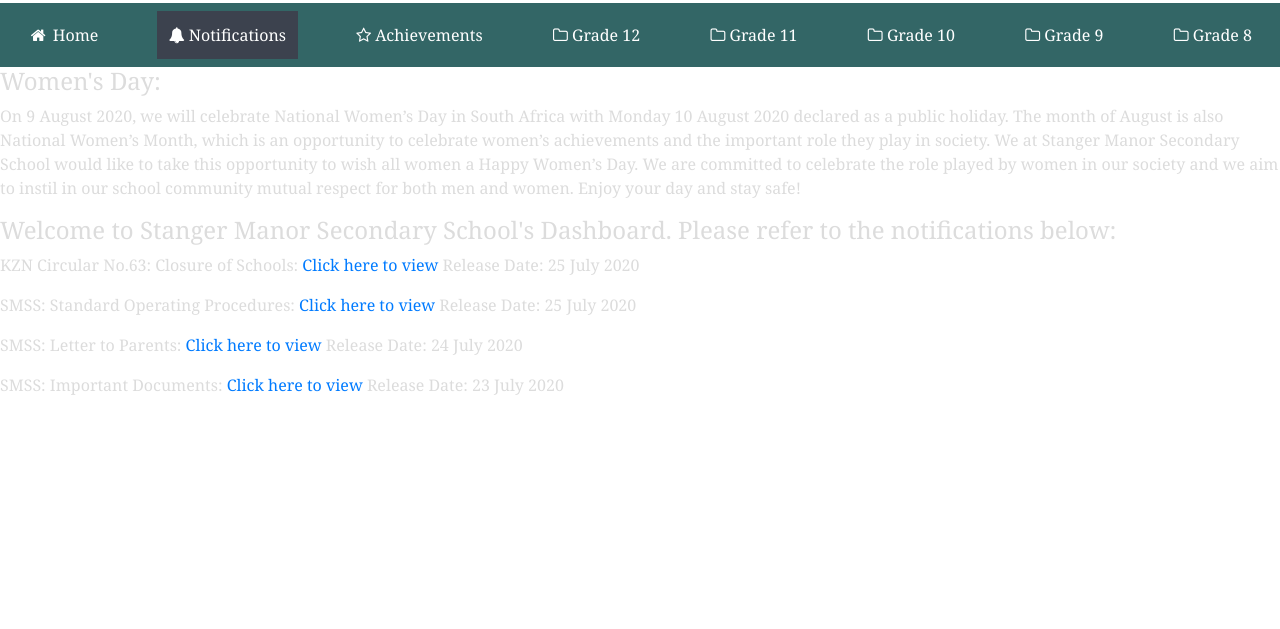
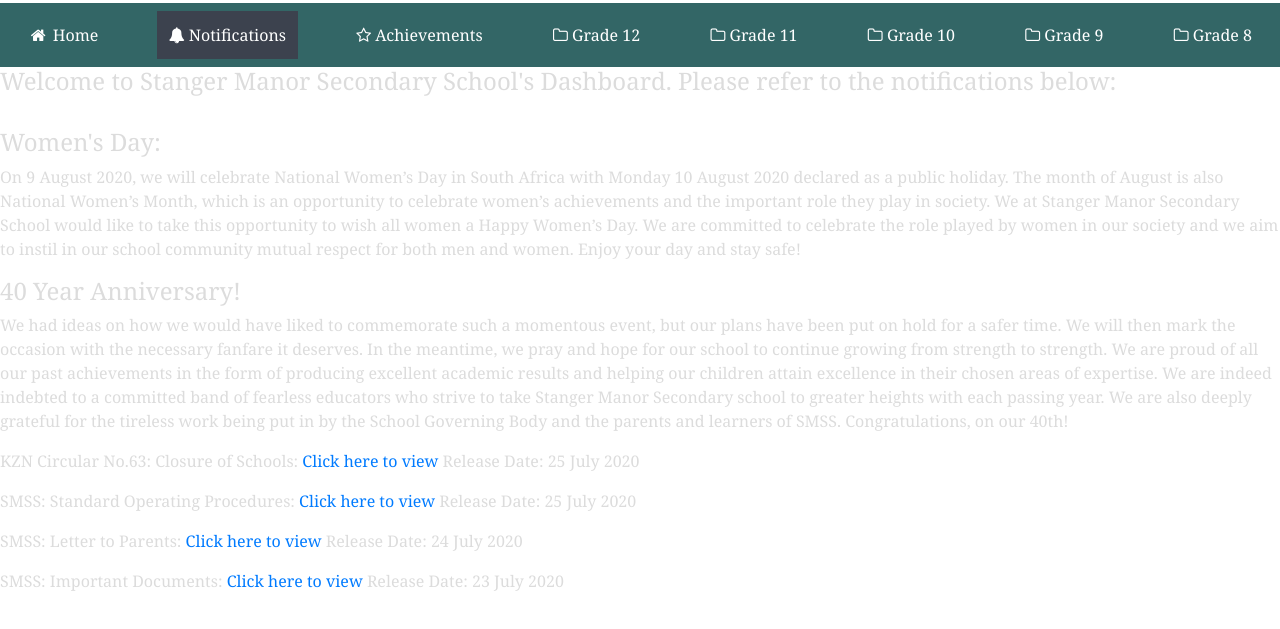
Before and after one commit to BenjaminBedasi/newsmssrepo, a plain HTML site: page Notifications.html in a window 1280 px wide. Shown: the part 53-682 px from the top of the page. Drawn offline with nearby package versions, Linux system fonts and the light colour scheme.

Commit message:
Add files via upload

```diff
--- a/Notifications.html
+++ b/Notifications.html
@@ -32,6 +32,11 @@
 	<a href="Grade 8.html"><i class="fa fa-folder-o"></i> Grade 8</a>
 </div>
 <div class="font">
+
+<b><h4>Welcome to Stanger Manor Secondary School's Dashboard. Please refer to the notifications below:</h4>
+	</b>
+
+	<br>
 	<b><h4>Women's Day:</h4></b>
 	<p>
 	On 9 August 2020, we will celebrate National Women’s Day in South Africa with Monday 10 August 2020 declared as a public holiday.  The month of August is also National Women’s Month, which is an opportunity to celebrate women’s achievements and the important role they play in society.
@@ -41,10 +46,15 @@
 	Enjoy your day and stay safe!
 
 	</p>
+	<b><h4>40 Year Anniversary!</h4></b>
+	<p>
+	We had ideas on how we would have liked to commemorate such a momentous event, but our plans have been put on hold for a safer time.
+	We will then mark the occasion with the necessary fanfare it deserves.
+	In the meantime, we pray and hope for our school to continue growing from strength to strength.
+	We are proud of all our past achievements in the form of producing excellent academic results and helping our children attain excellence in their chosen areas of expertise.  We are indeed indebted to a committed band of fearless educators who strive to take Stanger Manor Secondary school to greater heights with each passing year.   We are also deeply grateful for the tireless work being put in by the School Governing Body and the parents and learners of SMSS.
+	Congratulations, on our 40th!
 
-
-<b><h4>Welcome to Stanger Manor Secondary School's Dashboard. Please refer to the notifications below:</h4>
-	</b>
+	</p>
 	<p>KZN Circular No.63: Closure of Schools:<a href="https://drive.google.com/file/d/1bhcMfaacZ_4VbmyG0IDLzI3DXY18pT0C/view?usp=sharing" target="_blank"> Click here to view</a> Release Date: 25 July 2020</p>
 	<p>SMSS: Standard Operating Procedures:<a href="https://drive.google.com/file/d/1Jj-tQUFWXN97E7zlWEIPW1_yGkG9bQGn/view?usp=sharing" target="_blank"> Click here to view</a> Release Date: 25 July 2020
 	</p>
```
